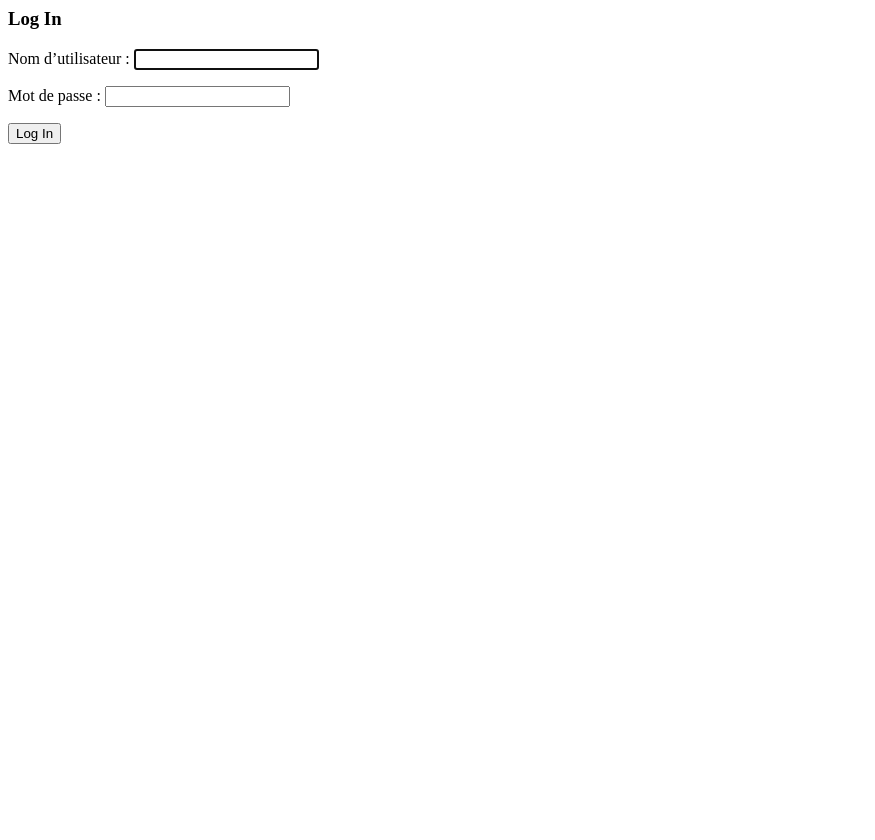
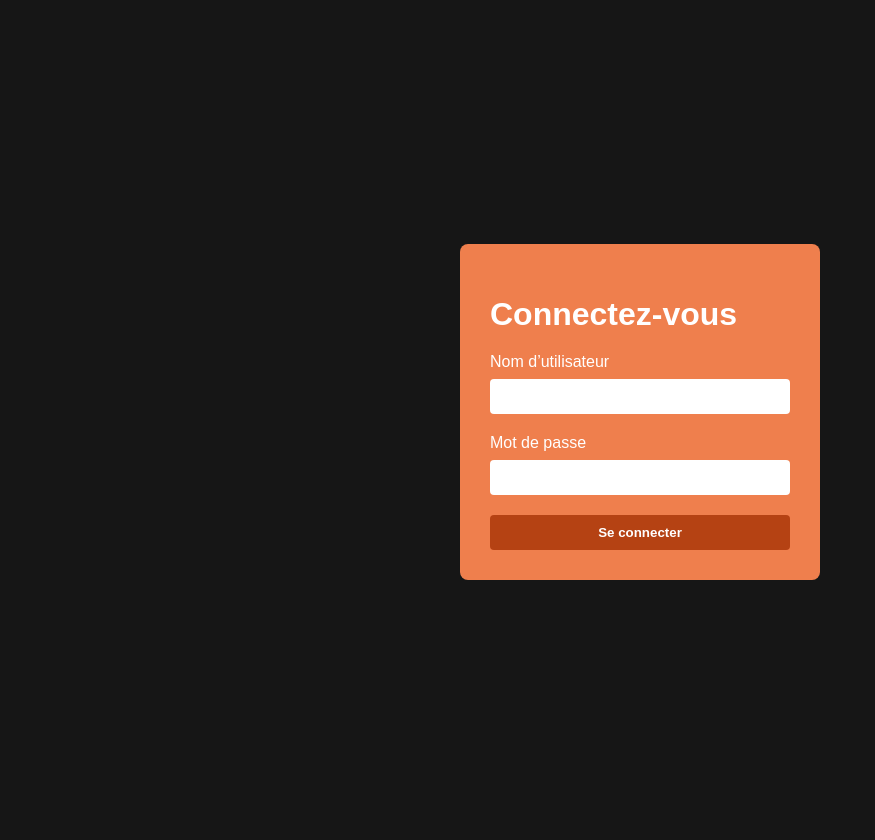
Before and after one commit to Affy657/Projet_compensatoire_Basket_Ynov, a Django app: page /accounts/login/ in a window 1280 px wide. Shown: the whole page, without its empty margins (0-875 px from the left). Before the commit the page ends 144 px from the top, so only its background shows below. Run offline with Django 4.2, Linux system fonts and the light colour scheme.

```diff
--- a/src/Projet_compensatoire_Basket_Ynov/settings.py
+++ b/src/Projet_compensatoire_Basket_Ynov/settings.py
@@ -122,6 +122,10 @@ USE_TZ = True
 STATIC_URL = 'static/'
 LOGOUT_REDIRECT_URL = '/'
 LOGIN_REDIRECT_URL = '/'
+STATICFILES_DIRS =[
+    os.path.join(BASE_DIR, "Projet_compensatoire_Basket_Ynov/static"),
+    os.path.join(BASE_DIR, "static/image")
+]
 
 # Default primary key field type
 # https://docs.djangoproject.com/en/4.2/ref/settings/#default-auto-field
--- /dev/null
+++ b/src/Projet_compensatoire_Basket_Ynov/static/css/styles.css
@@ -0,0 +1,63 @@
+
+:root {
+    --primary: #B54213;
+    --secondary: #E47041;
+    --background: #161616;
+    --accent: #EF7F4D;
+}
+
+body {
+    background-color: var(--background);
+    color: #ffffff; ;
+    font-family: Arial, sans-serif;
+    margin: 0;
+}
+
+
+.container {
+    display: flex;
+    align-items: center;
+    justify-content: center;
+    min-height: 100vh;
+    padding: 20px;
+}
+
+.login-form {
+    background-color: var(--accent);
+    padding: 30px;
+    border-radius: 8px;
+    width: 300px;
+}
+
+.login-title {
+    color: #ffffff;
+    margin-bottom: 20px;
+}
+
+.login-label {
+    display: block;
+    margin-bottom: 8px;
+}
+
+.login-input {
+    width: 100%;
+    padding: 10px;
+    margin-bottom: 20px;
+    border: none;
+    border-radius: 4px;
+}
+
+.login-button {
+    background-color: var(--primary);
+    color: white;
+    padding: 10px;
+    border: none;
+    border-radius: 4px;
+    width: 100%;
+    cursor: pointer;
+    font-weight: bold;
+}
+
+.login-button:hover {
+    background-color: var(--secondary);
+}
--- a/src/Projet_compensatoire_Basket_Ynov/template/registration/login.html
+++ b/src/Projet_compensatoire_Basket_Ynov/template/registration/login.html
@@ -1,14 +1,32 @@
-<!-- templates/registration/login.html -->
-<!-- we test if the user is authenticated -->
+{% load static %}
+
+<head>
+  <html lang="en">
+    <meta charset="UTF-8">
+    <meta http-equiv="X-UA-Compatible" content="IE=edge">
+    <meta name="viewport" content="width=device-width, initial-scale=1.0">
+    <title>Login</title>
+    <link rel="shortcut icon" type="image/png" href="{% static 'image/favicon.png' %}" >
+    <link rel="stylesheet" href="{% static 'css/styles.css' %}">
+  <!-- Autres métadonnées et liens ici -->
+</head>
+
 {% if user.is_authenticated %}
-    You are connected as <strong> {{ user.username }}!</strong>
-    <a href="/accounts/logout" >Logout !</a>
-<!-- if user is not authenticated, we display the authentication form: -->
+    Vous êtes connecté en tant que <strong>{{ user.username }}!</strong>
+    <a href="/accounts/logout">Se déconnecter !</a>
 {% else %}
-<h3>Log In</h3>
-<form method="post">
-  {% csrf_token %}
-  {{ form.as_p }}
-  <button type="submit">Log In</button>
-</form>
+
+<div class="container">
+    <form method="post" class="login-form">
+        {% csrf_token %}
+        <h1 class="login-title">Connectez-vous</h1>
+
+        {% for field in form %}
+        <label for="{{ field.id_for_label }}" class="login-label">{{ field.label }}</label>
+        <input type="{{ field.field.widget.input_type }}" id="{{ field.id_for_label }}" class="login-input" name="{{ field.name }}" required>
+        {% endfor %}
+
+        <button type="submit" class="login-button">Se connecter</button>
+    </form>
+</div>
 {% endif %}
```
Also changed, not shown: src/db.sqlite3, src/static/image/favicon.png (added).
